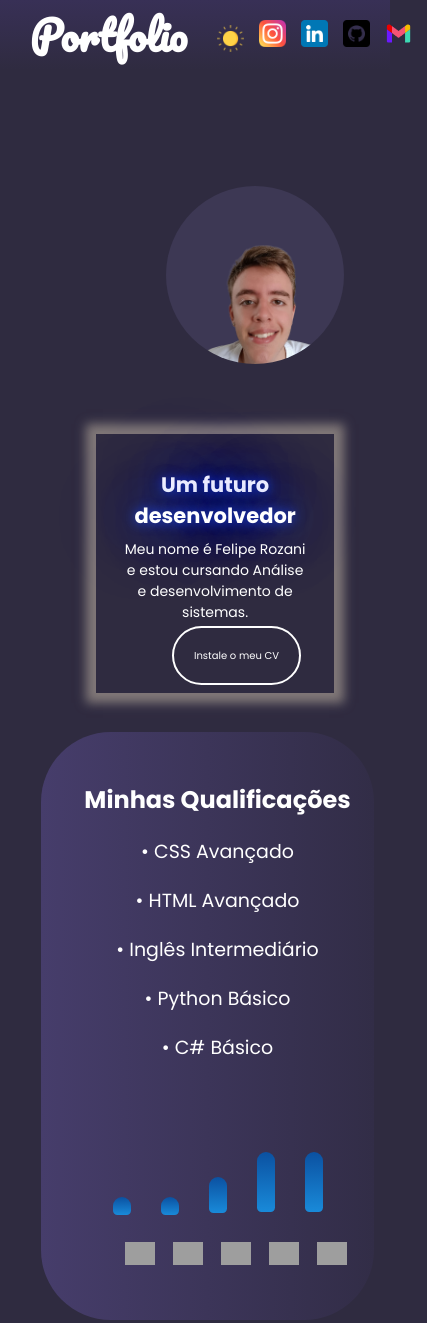
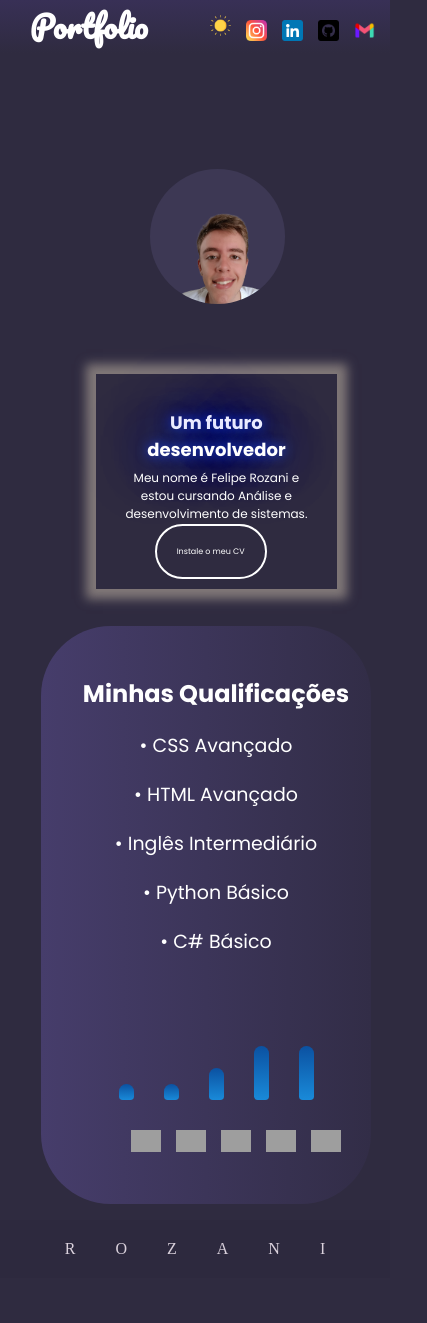
Before and after one commit to FelipeRozani/Portfolio, a plain HTML site: page index.html in a window 390 px wide. Shown: the top 1323 px of the page, 427 px wide, since content can reach past the window. After the commit the page ends 1278 px from the top, so only its background shows below. Drawn offline with nearby package versions, Linux system fonts and the light colour scheme; grey boxes are pictures that could not be loaded; a web font is replaced by a local one.

Commit message:
atualização

```diff
--- /dev/null
+++ b/assets/css/responsive.css
@@ -0,0 +1,229 @@
+@media screen and (max-width: 640px) {
+	body {
+		height: 10vh;
+	}
+
+	.Portfolio {
+		font-size: 30px;
+	}
+
+	.img-btn {
+		width: 36px;
+		padding: 0;
+		margin-right: 15px;
+		margin-top: 5%;
+	}
+
+	.images-media {
+		width: 36px;
+		padding: 0;
+		margin-right: 15px;
+		margin-top: 20px;
+	}
+
+	.container {
+		display: block;
+	}
+
+	.texto-1 {
+		margin: 0.5em;
+	}
+
+	.imagem-apresentacao {
+		width: 220px;
+		height: 220px;
+		margin-left: 80px;
+	}
+
+	.botao-apresentacao{
+		margin-left: 70px;
+		font-size: 14px;
+	}
+
+	.container-1 {
+		max-width: 420px;
+		margin: 0.94em;
+		margin-left: 50px;
+		font-size: 18px;
+	}
+
+	.qualificacoes {
+		display: block;
+		max-width: 517px;
+		margin-left: 25px;
+		text-align: center;
+	}
+
+	.grafic {
+		margin-right: 150px;
+		padding-bottom: 50px;
+		grid-template-columns: 24px 24px 24px 24px 24px ;
+		grid-template-rows: 0 0 0 85px 38px;
+	}
+
+	.intermediario, .basico, .avancado {
+		width: 24px;
+	}
+
+	.basico {
+		margin-top: 60px;
+	}
+
+	.intermediario{
+		margin-top: 35px;
+	}
+
+	footer {
+		width: 100%;
+	}
+
+	.name {
+		font-size: 100%;
+	}
+}
+
+@media screen and (max-width: 480px) {
+	body {
+		height: 10vh;
+	}
+
+	.img-btn {
+		width: 27px;
+		height: auto;
+		padding: 0;
+	}
+
+	.images-media {
+		width: 27px;
+		height: auto;
+		padding: 0;
+	}
+
+	.container {
+		display: block;
+	}
+
+	.texto-1 {
+		margin: 0.35em;
+	}
+
+	.imagem-apresentacao {
+		width: 178px;
+		height: 178px;
+	}
+
+	.botao-apresentacao{
+		margin-left: 25%;
+		margin-top: 100px;
+		font-size: 10px;
+	}
+
+	.container-1 {
+		max-width: 420px;
+		margin: 0.7em;
+		margin-left: 50px;
+		font-size: 14px;
+	}
+
+	.qualificacoes {
+		display: block;
+		max-width: 385px;
+		text-align: center;
+	}
+
+	.grafic {
+		padding-bottom: 50px;
+		grid-template-columns: 18px 18px 18px 18px 18px ;
+		grid-template-rows: 0 0 0 60px 28px;
+	}
+
+	.intermediario, .basico, .avancado {
+		width: 18px;
+	}
+
+	.basico {
+		margin-top: 45px;
+	}
+
+	.intermediario{
+		margin-top: 25px;
+	}
+
+	footer {
+		width: 100%;
+	}
+}
+
+@media screen and (max-width: 400px) {
+	body {
+		max-height: 100vh;
+	}
+
+	.img-btn {
+		width: 21px;
+		height: auto;
+		padding: 0;
+	}
+
+	.images-media {
+		width: 21px;
+		height: auto;
+		padding: 0;
+	}
+
+	.container {
+		display: block;
+	}
+
+	.texto-1 {
+		margin: 0.3em;
+	}
+
+	.imagem-apresentacao {
+		width: 135px;
+		height: 135px;
+		margin-left: 35%;
+	}
+
+	.botao-apresentacao{
+		margin-left: 17%;
+		margin-top: 100px;
+		font-size: 8px;
+	}
+
+	.container-1 {
+		max-width: 420px;
+		margin: 0.6em;
+		padding: 30px 9%;
+		margin-left: 50px;
+		font-size: 12px;
+	}
+
+	.qualificacoes {
+		display: block;
+		max-width: 330px;
+		text-align: center;
+	}
+
+	.grafic {
+		padding-bottom: 50px;
+		grid-template-columns: 15px 15px 15px 15px 15px ;
+		grid-template-rows: 0 0 0 54px 24px;
+	}
+
+	.intermediario, .basico, .avancado {
+		width: 15px;
+	}
+
+	.basico {
+		margin-top: 38px;
+	}
+
+	.intermediario{
+		margin-top: 22px;
+	}
+
+	footer {
+		width: 100%;
+	}
+}
--- a/assets/css/style.css
+++ b/assets/css/style.css
@@ -5,7 +5,7 @@
 }
 
 body {
-	height: 100vh;
+	min-height: 100vh;
 	background: #2F2B40;
 }
 
@@ -395,155 +395,3 @@ footer {
         text-shadow: none;
     }
 }
-
-@media screen and (max-width: 640px) {
-	body {
-		height: 10vh;
-	}
-
-	.img-btn {
-		width: 36px;
-		padding: 0;
-		margin-right: 15px;
-		margin-top: 10px;
-	}
-
-	.images-media {
-		width: 36px;
-		padding: 0;
-		margin-right: 15px;
-		margin-top: 20px;
-	}
-
-	.container {
-		display: block;
-	}
-
-	.texto-1 {
-		margin: 0.5em;
-	}
-
-	.imagem-apresentacao {
-		width: 220px;
-		height: 220px;
-		margin-left: 80px;
-	}
-
-	.botao-apresentacao{
-		margin-left: 70px;
-		font-size: 14px;
-	}
-
-	.container-1 {
-		max-width: 420px;
-		margin: 0.94em;
-		margin-left: 50px;
-		font-size: 18px;
-	}
-
-	.qualificacoes {
-		display: block;
-		max-width: 517px;
-		margin-left: 25px;
-		text-align: center;
-	}
-
-	.grafic {
-		margin-right: 150px;
-		padding-bottom: 50px;
-		grid-template-columns: 24px 24px 24px 24px 24px ;
-		grid-template-rows: 0 0 0 85px 38px;
-	}
-
-	.intermediario, .basico, .avancado {
-		width: 24px;
-	}
-
-	.basico {
-		margin-top: 60px;
-	}
-
-	.intermediario{
-		margin-top: 35px;
-	}
-
-	footer {
-		width: 100%;
-	}
-
-	.name {
-		font-size: 38px;
-	}
-}
-
-@media screen and (max-width: 480px) and (min-width: 320px) {
-	body {
-		height: 10vh;
-	}
-
-	.img-btn {
-		width: 27px;
-		padding: 0;
-	}
-
-	.images-media {
-		width: 27px;
-		padding: 0;
-	}
-
-	.container {
-		display: block;
-	}
-
-	.texto-1 {
-		margin: 0.35em;
-	}
-
-	.imagem-apresentacao {
-		width: 178px;
-		height: 178px;
-		margin-left: 120px;
-	}
-
-	.botao-apresentacao{
-		margin-left: 48px;
-		font-size: 10px;
-	}
-
-	.container-1 {
-		max-width: 420px;
-		margin: 0.7em;
-		margin-left: 50px;
-		font-size: 14px;
-	}
-
-	.qualificacoes {
-		display: block;
-		max-width: 385px;
-		margin-left: 25px;
-		text-align: center;
-	}
-
-	.grafic {
-		margin-right: 150px;
-		padding-bottom: 50px;
-		grid-template-columns: 18px 18px 18px 18px 18px ;
-		grid-template-rows: 0 0 0 60px 28px;
-	}
-
-	.intermediario, .basico, .avancado {
-		width: 18px;
-	}
-
-	.basico {
-		margin-top: 45px;
-	}
-
-	.intermediario{
-		margin-top: 25px;
-	}
-
-	footer {
-		width: 100%;
-	}
-}
--- a/assets/script/script.js
+++ b/assets/script/script.js
@@ -27,3 +27,14 @@ btnMudaCor.addEventListener('dblclick', () => {
     imgApresentacao.setAttribute('src', './assets/img/F.png');
     img.setAttribute('src', './assets/img/sun.png')
 })
+
+const sr = ScrollReveal({
+    distance: '65px',
+    duration: 2600,
+    delay: 450,
+    reset: true
+})
+
+
+sr.reveal('.imagem-apresentacao', {delay:500, origin:'top'});
+sr.reveal('.container-1', {delay:600, origin:'top'});
--- a/index.html
+++ b/index.html
@@ -5,6 +5,7 @@
 	<meta charset="utf-8">
 	<meta name="viewport" content="width=device-width, initial-scale=1">
 	<link rel="stylesheet" type="text/css" href="./assets/css/style.css">
+	<link rel="stylesheet" type="text/css" href="./assets/css/responsive.css">
 	<link rel="preconnect" href="https://fonts.googleapis.com">
 	<link rel="preconnect" href="https://fonts.gstatic.com" crossorigin>
 	<link
@@ -96,6 +97,7 @@
 		</section>
 	</footer>
 
+	<script src="https://unpkg.com/scrollreveal"></script>
 	<script src="./assets/script/script.js"></script>
 </body>
 
```
